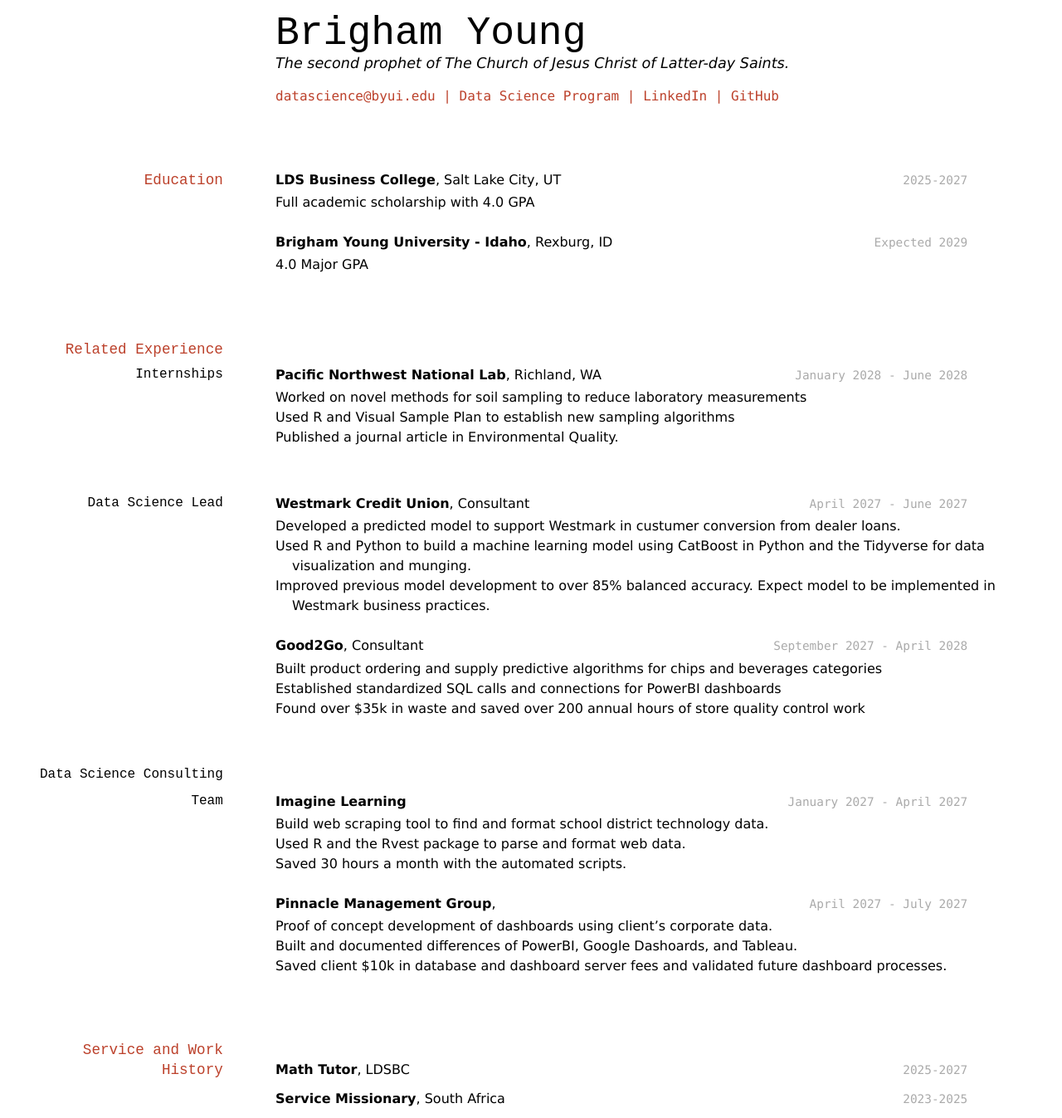
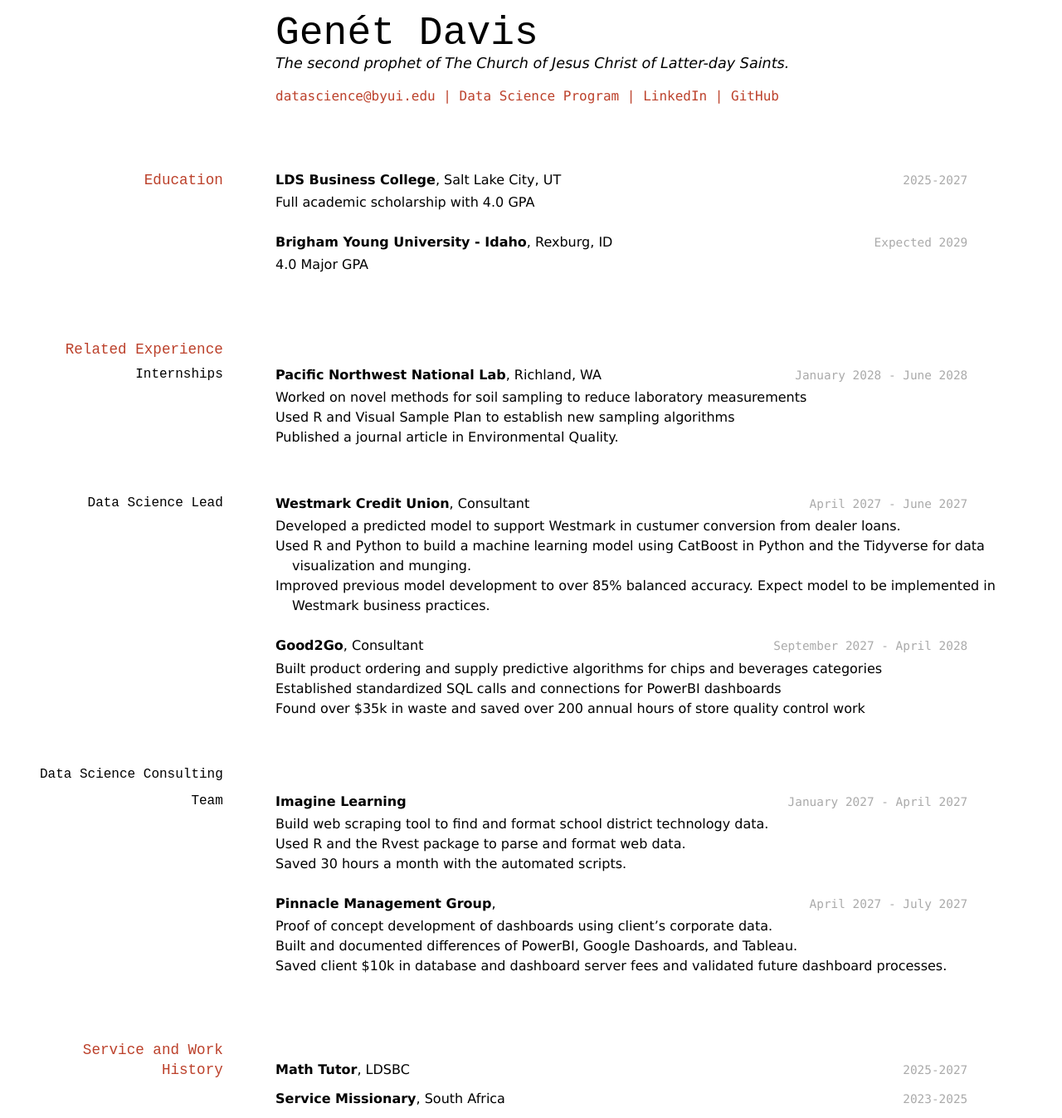
Before and after one commit to gentleshadow18/gdavis_resume, a Jekyll site: the page built from docs/index.md, in a window 1280 px wide. Shown: the whole page at 83% size. Built offline with Jekyll 4.4.1, drawn with Linux system fonts in a browser that asks for light colours.

Commit message:
added name

```diff
--- a/docs/index.md
+++ b/docs/index.md
@@ -2,7 +2,7 @@
 layout: cv
 title: Brigham Young's Resume
 ---
-# Brigham Young
+# Genét Davis
 The second prophet of The Church of Jesus Christ of Latter-day Saints.
 
 <div id="webaddress">
```
